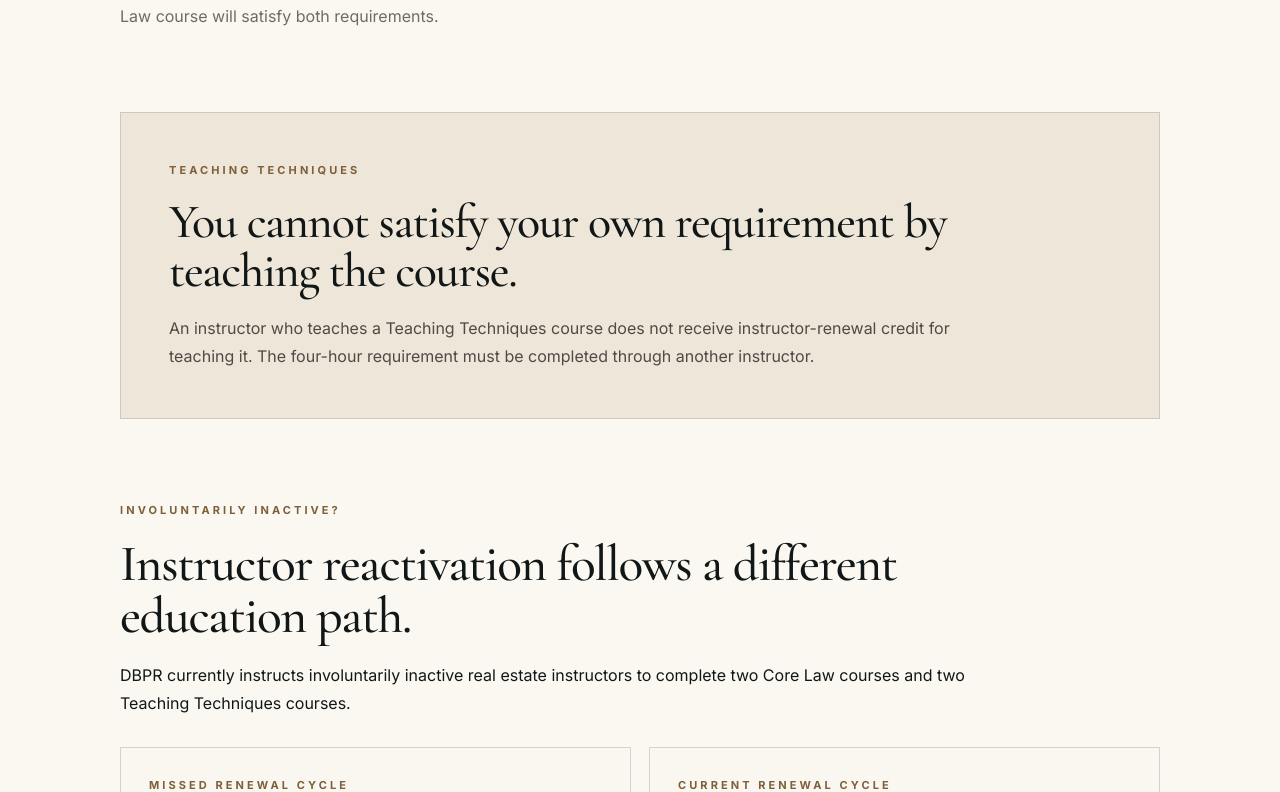
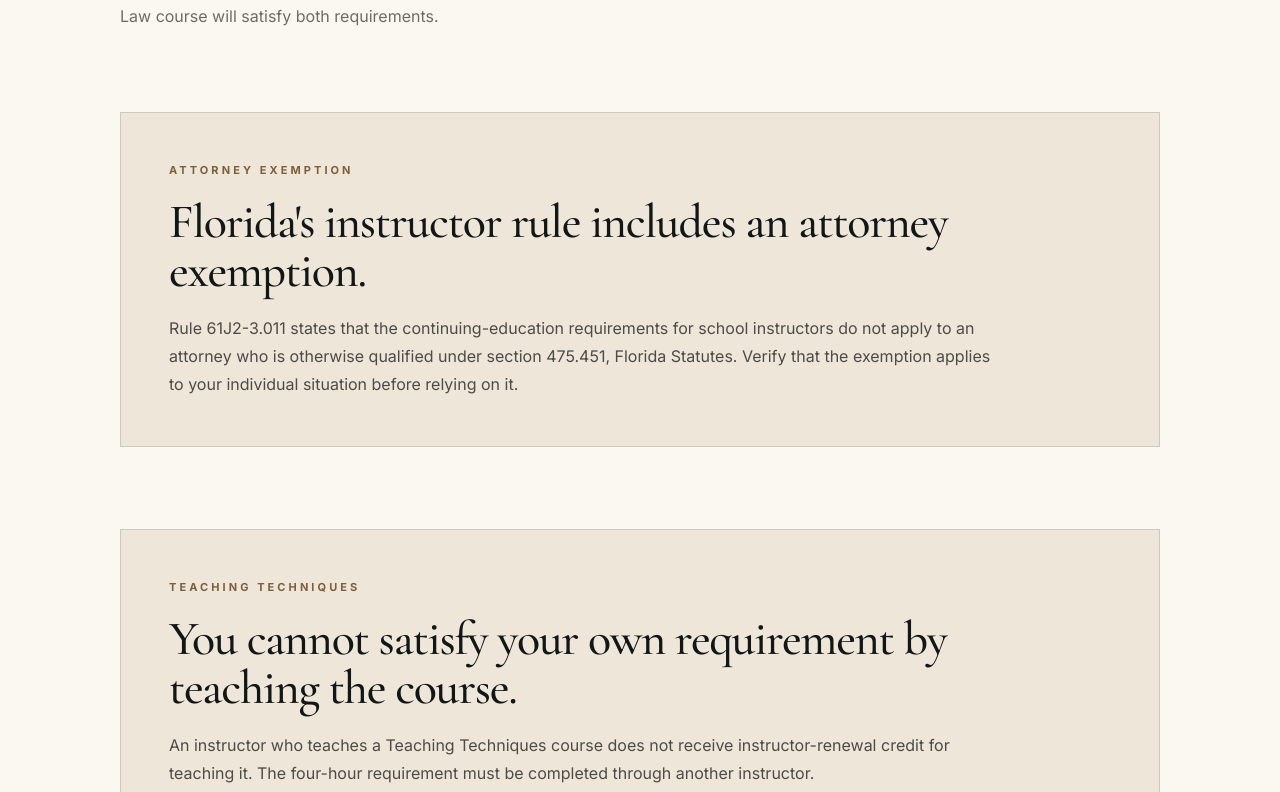
Before and after one commit to BrianLook/Greyson-Institute-Website, a Next.js app: page /florida-real-estate-instructor-continuing-education in a window 1280 px wide. Shown: the part 2728-3520 px from the top of the page. Built offline with nearby package versions, Linux system fonts and the light colour scheme.

Commit message:
Add instructor attorney exemption guidance

```diff
--- a/app/florida-real-estate-instructor-continuing-education/page.tsx
+++ b/app/florida-real-estate-instructor-continuing-education/page.tsx
@@ -59,6 +59,12 @@ const faqItems = [
       "Do I need 7 hours for my first instructor renewal?",
     answer:
       "Not always. Instructors who held the permit for fewer than 6 months before the first expiration date are currently exempt from the instructor continuing-education requirement for that first renewal.",
+  },
+  {
+    question:
+      "Are attorneys exempt from Florida real estate instructor continuing education?",
+    answer:
+      "Yes, in the situation described by Rule 61J2-3.011. The rule states that the instructor continuing-education requirements do not apply to an attorney who is otherwise qualified under section 475.451, Florida Statutes.",
   },
   {
     question:
@@ -385,6 +391,45 @@ export default function FloridaInstructorContinuingEducationPage() {
             individual record before assuming
             one Core Law course will satisfy
             both requirements.
+          </p>
+        </div>
+
+        <div
+          style={{
+            background: "#eee6d9",
+            border:
+              "1px solid rgba(17, 23, 23, 0.14)",
+            padding:
+              "clamp(30px, 5vw, 48px)",
+            marginBottom: "82px",
+          }}
+        >
+          <p className="eyebrow">
+            ATTORNEY EXEMPTION
+          </p>
+
+          <h2
+            style={{
+              fontSize:
+                "clamp(2rem, 4vw, 3rem)",
+              maxWidth: "820px",
+              marginBottom: "18px",
+            }}
+          >
+            Florida&apos;s instructor rule includes an attorney exemption.
+          </h2>
+
+          <p
+            style={{
+              color: "#4d4b46",
+              maxWidth: "840px",
+              marginBottom: 0,
+            }}
+          >
+            Rule 61J2-3.011 states that the continuing-education requirements
+            for school instructors do not apply to an attorney who is otherwise
+            qualified under section 475.451, Florida Statutes. Verify that the
+            exemption applies to your individual situation before relying on it.
           </p>
         </div>
 
```
